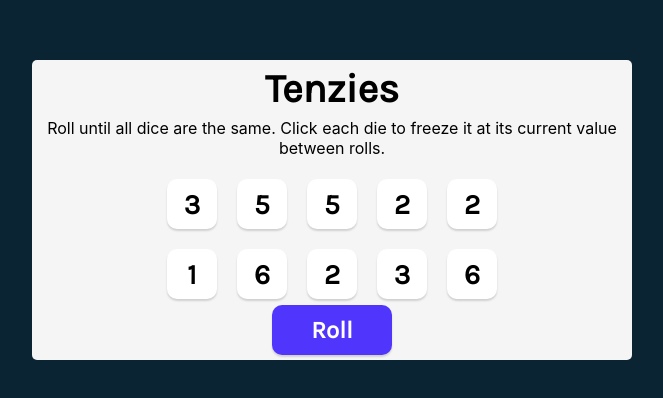
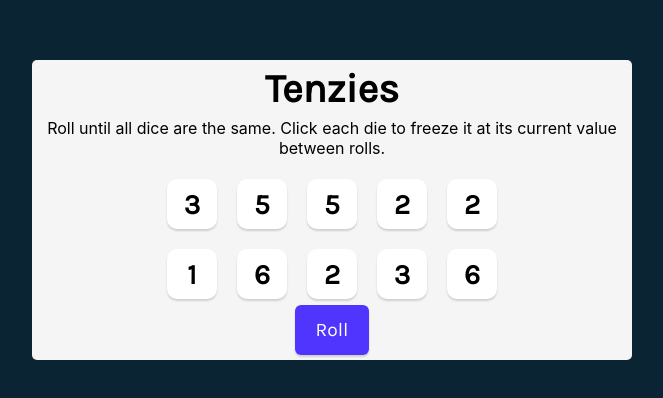
Before and after one commit to Alto0327/Tenzie, a React app: page / in a window 1280 px wide. Shown: the part 190-588 px from the top of the page, without its empty margins (308-971 px from the left). Built offline with nearby package versions, Linux system fonts and the light colour scheme; the HTML template or start-up script is replaced by a standard one.

Commit message:
Game Won Btn

```diff
--- a/src/App.css
+++ b/src/App.css
@@ -44,12 +44,13 @@ button{
 }
 
 .roll-btn{
-  width: 120px;
   height: 50px;
-  background-color: #5035fc;
+  white-space: nowrap;
+  width: auto;
+  padding: 6px 21px;
   border: none;
-  border-radius: 10px;
+  border-radius: 6px;
+  background-color: #5035FF;
   color: white;
-  font-size: 1.5rem;
-  font-weight: bold;
+  font-size: 1.2rem;
 }
--- a/src/App.jsx
+++ b/src/App.jsx
@@ -5,6 +5,14 @@ import { nanoid } from "nanoid"
 
 function App() {
   const [dice, setDice] = useState(generateAllNewDice)
+
+  //Check if Game is won
+  let gameWon = false
+
+  if(dice.every(die=> die.isHeld) &&  dice.every(die=>die.value === dice[0].value)){
+    console.log('Game Won')
+    gameWon = true
+  }
 
   function generateAllNewDice(){
     const newDice =[]
@@ -52,7 +60,9 @@ function App() {
       <div className="dice-container">
         {diceElement}
       </div>
-      <button className="roll-btn" onClick={rollDice}>Roll</button>
+        <button className="roll-btn" onClick={rollDice}>
+          {gameWon? 'New Game':'Roll'}
+        </button>
     </main>
   )
 }
```
